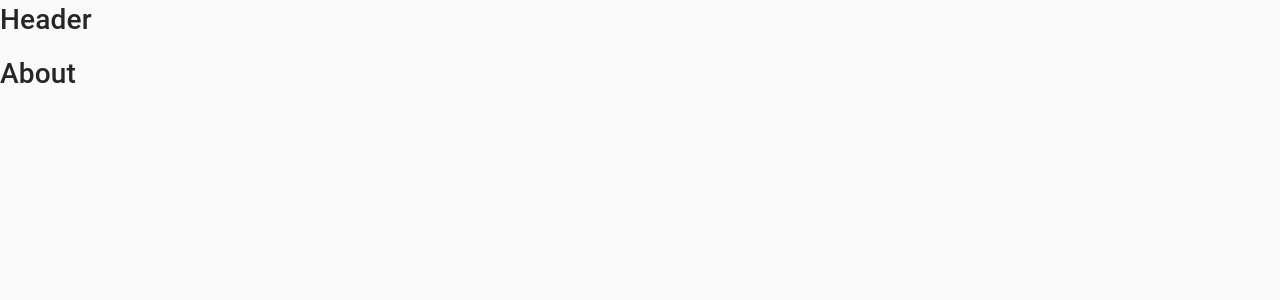
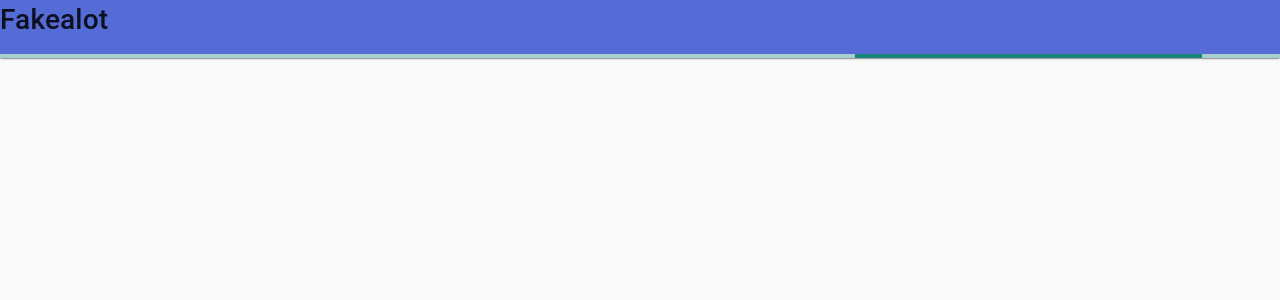
Before and after one commit to giordifungula/fakealot_store, a React (Create React App) app: page /about in a window 1280 px wide. Shown: the top 300 px of the page. Built offline with nearby package versions, Linux system fonts and the light colour scheme.

Commit message:
added app bar and global container util added

```diff
--- a/src/components/Layouts/Header/index.tsx
+++ b/src/components/Layouts/Header/index.tsx
@@ -1,12 +1,27 @@
 import React from 'react';
+// @material-ui
+import { AppBar, LinearProgress } from '@material-ui/core';
+// @local
+import useStyles from './styles';
 
 // todo header needs to take in loading state, search items?
 interface IHeaderProps {
-	loading: boolean;
+	loading?: boolean;
 }
 
-const Header = () => {
-	return <h1>Header</h1>;
+const Header = ({ loading = true }: IHeaderProps) => {
+	const classes = useStyles();
+
+	return (
+		<AppBar
+			className={classes.appBar}
+			elevation={1}
+			style={{ display: 'flex', justifyContent: 'center' }}
+		>
+			<h1>Fakealot</h1>
+			{loading && <LinearProgress color="secondary" />}
+		</AppBar>
+	);
 };
 
 export default Header;
```
Also changed, not shown: src/components/utils/Container.tsx (added, +25 -0 lines), src/components/Layouts/Header/styles.ts (renamed from src/components/Layouts/styles.ts).
